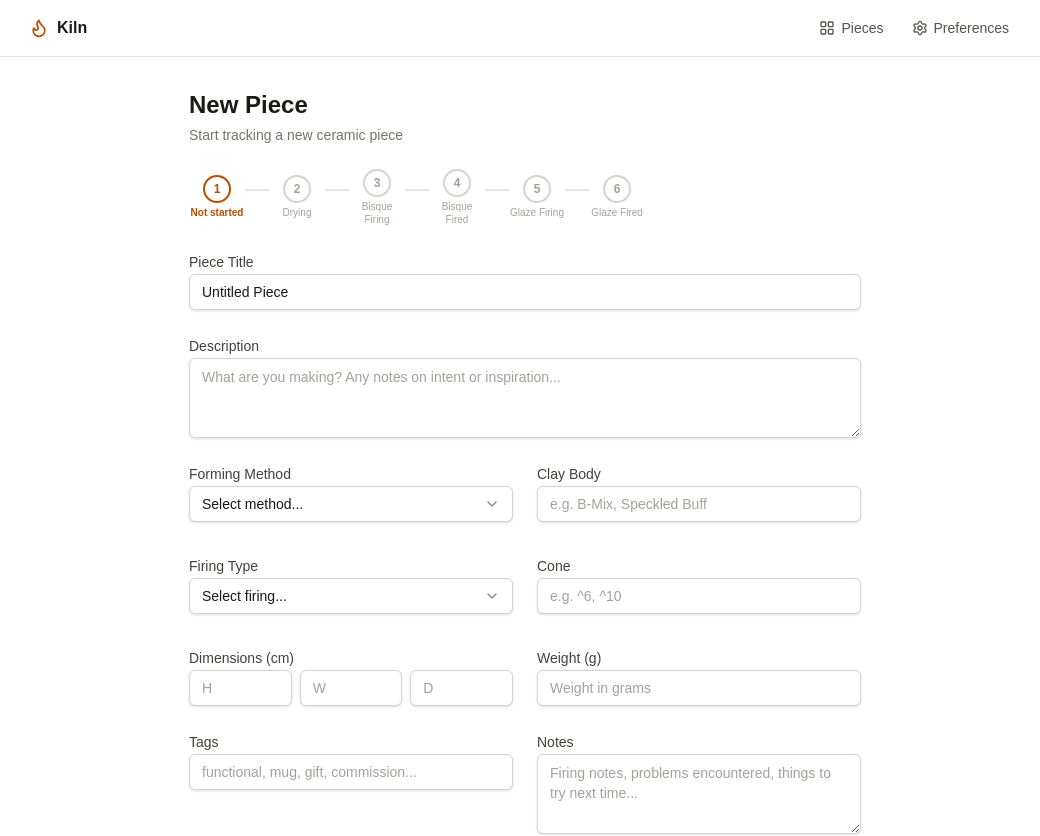
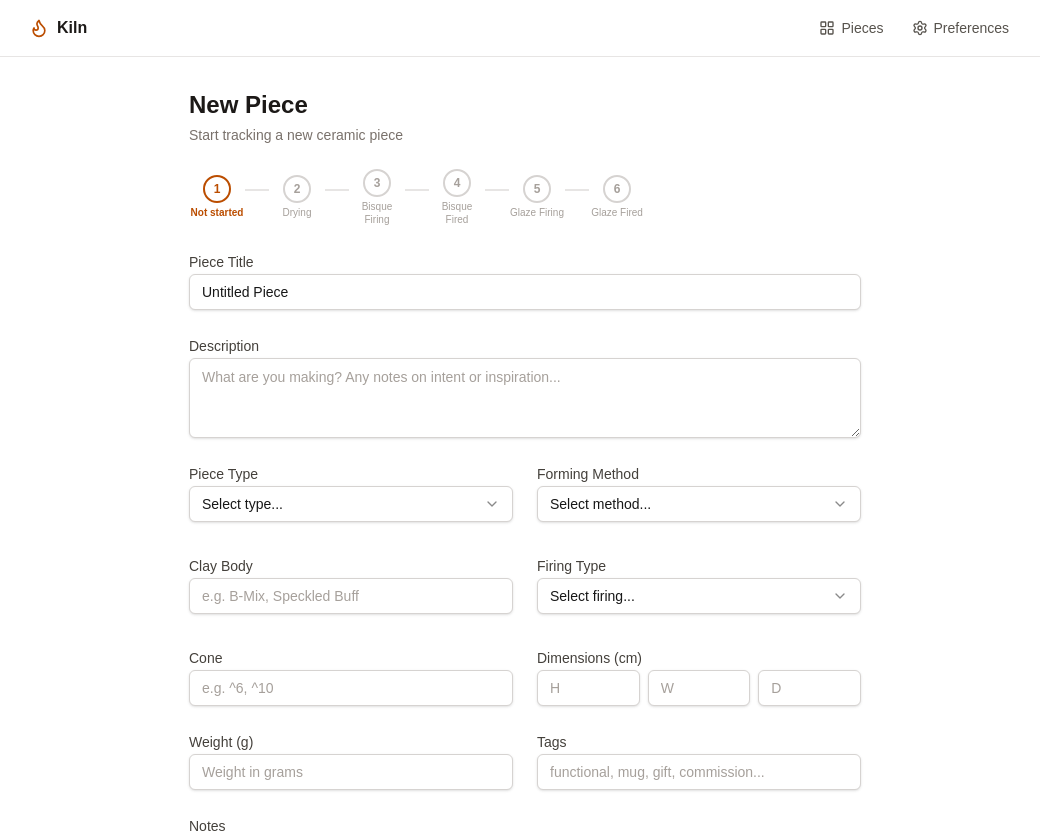
Before and after one commit to maria-bubble/kiln-pottery, a Next.js app: page /pieces/new in a window 1280 px wide. Shown: the top 836 px of the page, without its empty margins (115-1155 px from the left). Built offline with nearby package versions, Linux system fonts and the light colour scheme.

Commit message:
agent 68a6b2cb: write src/components/PieceForm.tsx

```diff
--- a/src/components/PieceForm.tsx
+++ b/src/components/PieceForm.tsx
@@ -65,6 +65,23 @@ export function PieceForm({ initialPiece, isNew }: PieceFormProps) {
             placeholder="What are you making? Any notes on intent or inspiration..."
             rows={3}
           />
+        </div>
+
+        <div className="space-y-2">
+          <Label>Piece Type</Label>
+          <Select
+            value={piece.piece_type || ''}
+            onValueChange={(v) => update('piece_type', v || undefined)}
+          >
+            <SelectTrigger>
+              <SelectValue placeholder="Select type..." />
+            </SelectTrigger>
+            <SelectContent>
+              {prefs.piece_types.map((pt: PieceType) => (
+                <SelectItem key={pt.id} value={pt.id}>{pt.label}</SelectItem>
+              ))}
+            </SelectContent>
+          </Select>
         </div>
 
         <div className="space-y-2">
```
